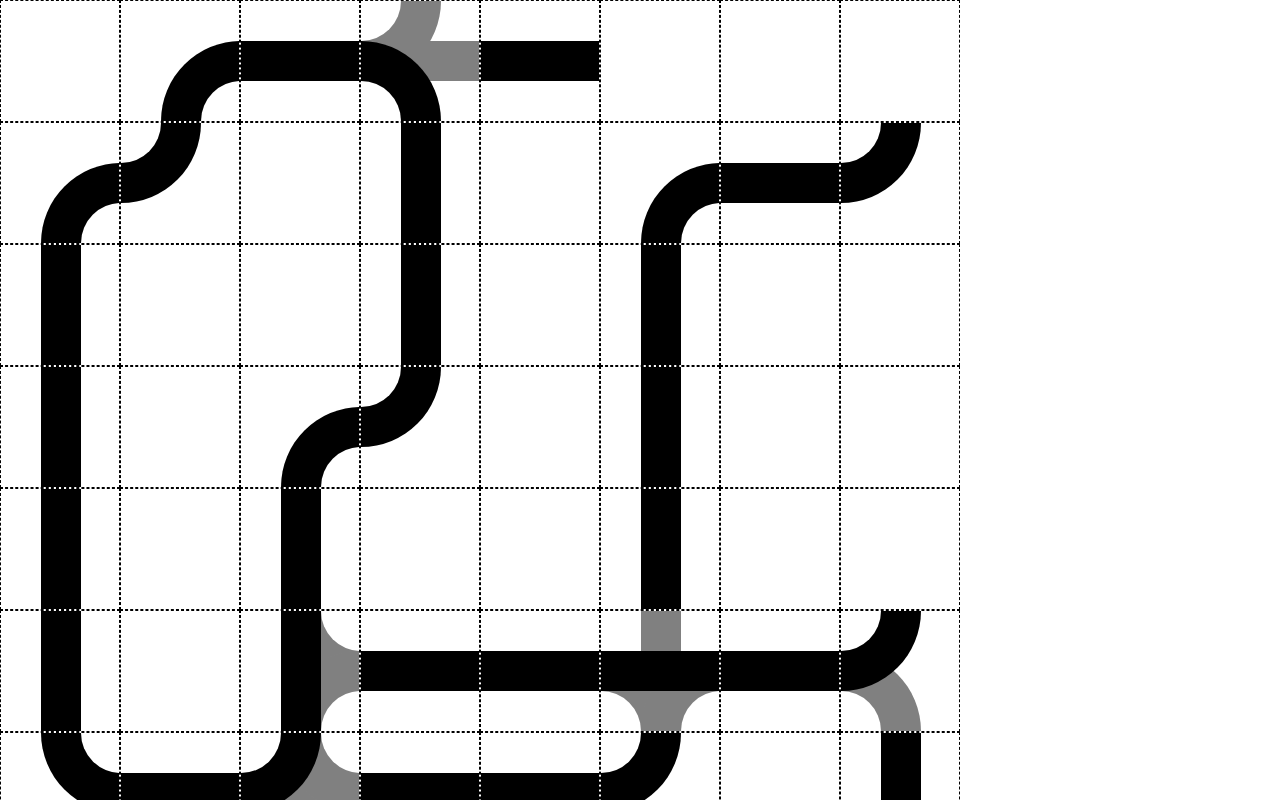
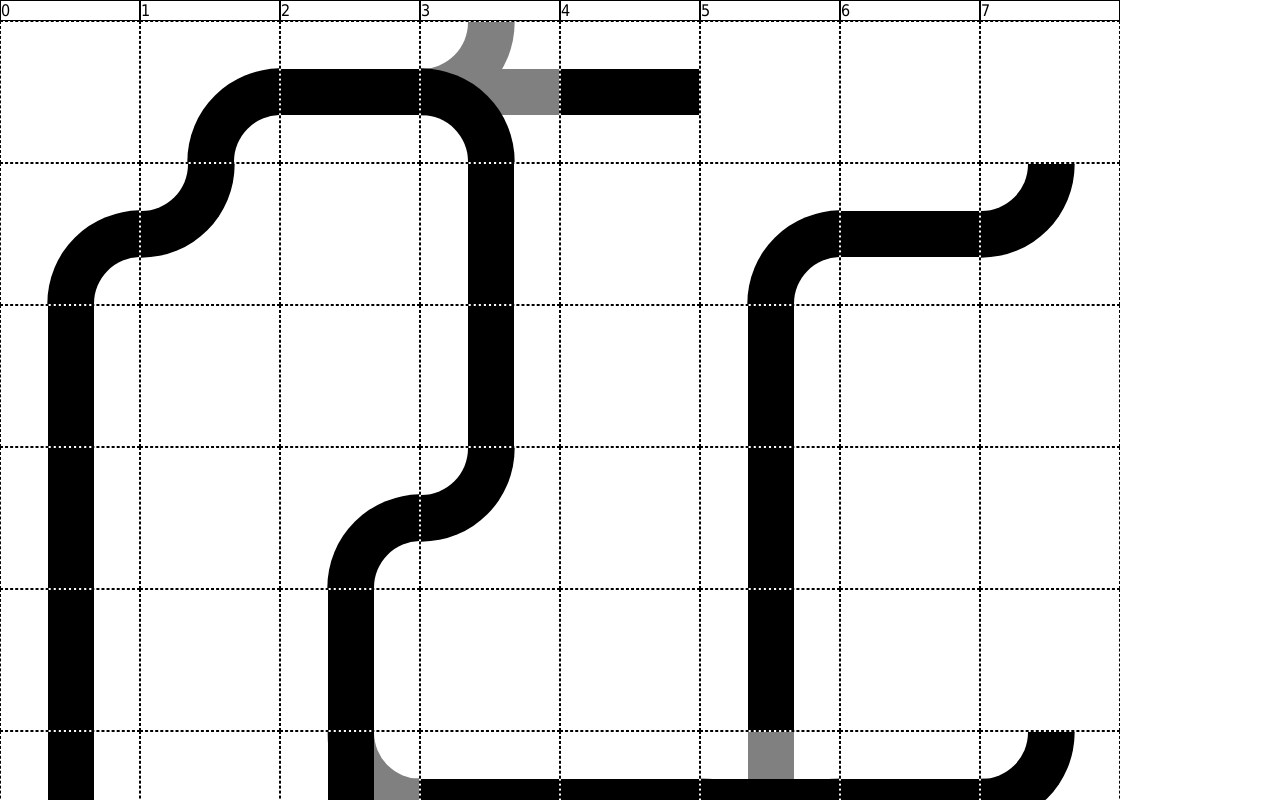
Before and after one commit to codythompson/super-tracks-editor, a React app: page / in a window 1280 px wide. Shown: the top 800 px of the page. Built offline with nearby package versions, Linux system fonts and the light colour scheme.

Commit message:
refactored tile-size, added top border/ruler

```diff
--- a/package.json
+++ b/package.json
@@ -33,7 +33,8 @@
   },
   "dependencies": {
     "bootstrap": "^4.3.1",
-    "classnames": "^2.2.6"
+    "classnames": "^2.2.6",
+    "lodash": "^4.17.15"
   },
   "jest": {
     "setupFilesAfterEnv": [
--- a/src/components/App.jsx
+++ b/src/components/App.jsx
@@ -1,10 +1,14 @@
 import React from 'react'
 
 import Row from './Row'
+import TopBorder from './TopBorder'
+
+import styles from '../styles/App.module.scss'
 
 export default function({atlas}) {
   return (
-    <div>
+    <div className={styles.App}>
+      <TopBorder columnsWide={atlas.columns} />
       {
         atlas.mapRows((rowArray, j) => (<Row key={`j${j}`} rowTiles={rowArray} />))
       }
--- /dev/null
+++ b/src/components/TopBorder.jsx
@@ -0,0 +1,20 @@
+import React from 'react'
+import range from 'lodash/range'
+
+import styles from '../styles/TopBorder.module.scss'
+
+export default function({columnsWide}) {
+  return (
+    <div className={styles.TopBorder}>
+      {
+        range(columnsWide).map((i) => {
+          return (
+            <div className={styles.Tile} key={i}>
+              {i}
+            </div>
+          )
+        })
+      }
+    </div>
+)
+}
--- /dev/null
+++ b/src/styles/App.module.scss
@@ -0,0 +1,5 @@
+.App {
+  display: inline-block;
+
+  font-family: Tahoma, Verdana, Segoe, sans-serif;
+}
--- a/src/styles/Tile.module.scss
+++ b/src/styles/Tile.module.scss
@@ -1,12 +1,11 @@
-$tileWidth: 40px;
-
 .Tile {
+  --sub-tile-width: calc(var(--tile-width) / 3);
   display: inline-grid;
-  grid-template-columns: $tileWidth $tileWidth $tileWidth;
-  grid-template-rows: $tileWidth $tileWidth $tileWidth;
+  grid-template-columns: var(--sub-tile-width) var(--sub-tile-width) var(--sub-tile-width);
+  grid-template-rows: var(--sub-tile-width) var(--sub-tile-width) var(--sub-tile-width);
 
   overflow: hidden;
-  width: 3*$tileWidth;
+  width: var(--tile-width);
   box-sizing: border-box;
   border: 1px dashed;
 }
@@ -16,17 +15,17 @@ $tileWidth: 40px;
 
 }
 .ActiveExit.Corner {
-  box-shadow: 0 0 0 $tileWidth black;
+  box-shadow: 0 0 0 var(--sub-tile-width) black;
 }
 .ActiveExit.Straight {
   background-color: black;
 }
 
 .Corner {
-  box-shadow: 0 0 0 $tileWidth grey;
+  box-shadow: 0 0 0 var(--sub-tile-width) grey;
 }
 // .Corner:hover {
-//   box-shadow: 0 0 0 $tileWidth red;
+//   box-shadow: 0 0 0 var(--sub-tile-width) red;
 //   z-index: 2;
 // }
 
@@ -42,7 +41,7 @@ $tileWidth: 40px;
   @extend .Corner;
   grid-column-start: 1;
   grid-row-start: 1;
-  border-bottom-right-radius: $tileWidth;
+  border-bottom-right-radius: var(--sub-tile-width);
 }
 
 .LeftRight {
@@ -56,7 +55,7 @@ $tileWidth: 40px;
   @extend .Corner;
   grid-column-start: 1;
   grid-row-start: 3;
-  border-top-right-radius: $tileWidth;
+  border-top-right-radius: var(--sub-tile-width);
 }
 
 .TopBottom {
@@ -70,12 +69,12 @@ $tileWidth: 40px;
   @extend .Corner;
   grid-column-start: 3;
   grid-row-start: 1;
-  border-bottom-left-radius: $tileWidth;
+  border-bottom-left-radius: var(--sub-tile-width);
 }
 
 .RightBottom {
   @extend .Corner;
   grid-column-start: 3;
   grid-row-start: 3;
-  border-top-left-radius: $tileWidth;
+  border-top-left-radius: var(--sub-tile-width);
 }
--- /dev/null
+++ b/src/styles/TopBorder.module.scss
@@ -0,0 +1,6 @@
+.Tile {
+  display: inline-block;
+  width: var(--tile-width);
+  border: 1px solid;
+  box-sizing: border-box;
+}
--- a/src/styles/index.scss
+++ b/src/styles/index.scss
@@ -1,5 +1,5 @@
 // @import '~bootstrap/scss/bootstrap';
-
 body {
+  --tile-width: 140px;
   margin: 0;
 }
```
Also changed, not shown: 1 other file (tests, documents, lock files or other folders).
